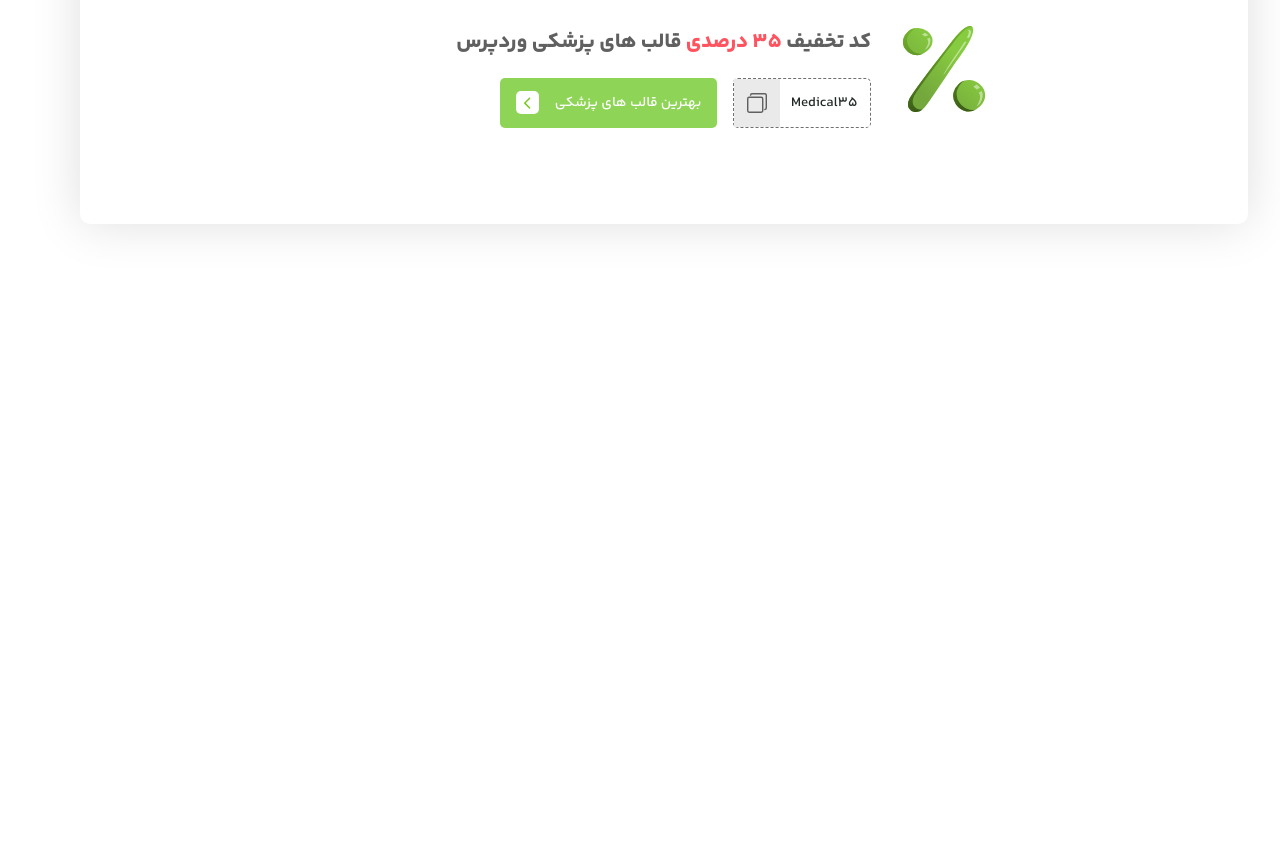
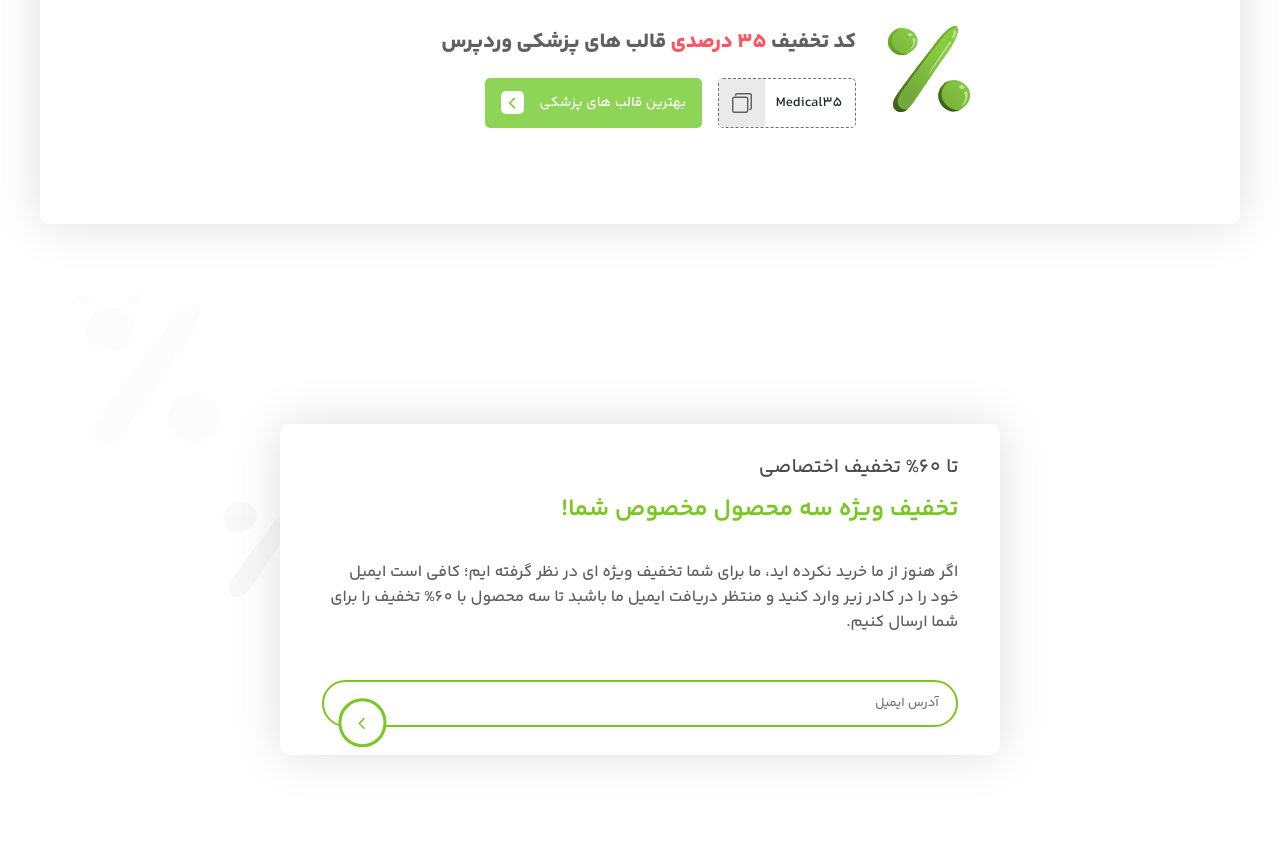
Before and after one commit to DedPip/zhaket-landing-clone, a plain HTML site: page index.html in a window 1280 px wide. Shown: the part 3550-4416 px from the top of the page. Before the commit the page ends 3834 px from the top, so only its background shows below. Drawn offline with Linux system fonts and the light colour scheme.

Commit message:
Add special discount section

```diff
--- a/assets/css/general.css
+++ b/assets/css/general.css
@@ -32,6 +32,10 @@ button {
     cursor: pointer;
 }
 
-li, ul {
+li, ul{
     all: unset;
 }
+
+input {
+    all: unset;
+}
--- a/assets/css/main.css
+++ b/assets/css/main.css
@@ -639,7 +639,7 @@ main {
     display: flex;
     justify-content: center;
     width: 100%;
-    padding: 5rem 2rem 3.75rem 5rem;
+    padding: 5rem 2rem 5rem 2rem;
     background-image: url(../imgs/productsBG.svg);
 
 }
@@ -665,13 +665,13 @@ main {
     transform: translate(-50%, -50%);
 }
 
-.discount-absolute-area .absolute-container {
+.discount-absolute-area .absolute-content {
     border-radius: 5px;
     background-color: #FF4B56;
     padding: 1rem 2rem;
 }
 
-.absolute-container span {
+.absolute-content span {
     font-size: 1.375rem;
     color: white;
     font-weight: 400;
@@ -784,3 +784,84 @@ main {
     padding: 0rem 1rem;
     gap: 1rem;
 }
+
+.special-discount-container {
+    background-image: url(../imgs/productsBG.svg);
+    width: 100%;
+    display: flex;
+    justify-content: center;
+    align-items: center;
+    padding: 7.5rem 0rem 6.9rem;
+}
+
+.special-discount-content {
+    max-width: 1200px;
+    width: 100%;
+    display: flex;
+    justify-content: center;
+    align-items: center;
+}
+
+.special-discount-content .content {
+    width: 60%;
+    display: flex;
+    flex-direction: column;
+    background-color: white;
+    box-shadow: 0 0 50px rgba(0, 0, 0, .13);
+    padding: 1.8rem 2.6rem;
+    border-radius: 10px;
+    gap: 2rem;
+}
+
+.special-discount-content .content .heading {
+    display: flex;
+    flex-direction: column;
+    gap: .5rem;
+}
+
+.special-discount-content .content .heading span {
+    font-size: 1.24rem;
+    font-weight: 400;
+    color: #4b4b4b;
+}
+
+.special-discount-content .content .heading h2 {
+    font-size: 1.5rem;
+    color: #79c821;
+    font-weight: 500;
+}
+
+.special-discount-content .content p {
+    font-size: 1rem;
+    color: #5e5e5e;
+    text-align: right;
+}
+
+.special-discount-content .content .email-input-container {
+    display: flex;
+    flex-direction: row;
+    justify-content: space-between;
+    align-items: center;
+    border: 2px solid #79c821;
+    border-radius: 50px;
+    padding: 0rem 1.1rem;
+    position: relative;
+    margin-top: .8rem;
+}
+
+.email-input-container input {
+    font-size: .8rem;
+    padding: .7rem 0rem;
+}
+
+.email-input-container a {
+    display: flex;
+    align-items: center;
+    border: 3px solid #79c821;
+    border-radius: 50px;
+    padding: .6rem;
+    position: absolute;
+    left: 0;
+    transform: translate(30%, 40%);
+    background-color: #fff;
+}
--- a/index.html
+++ b/index.html
@@ -425,10 +425,29 @@
           </div>
         </div>
         <div class="discount-absolute-area">
-          <div class="absolute-container">
-            <div class="absolute-content">
-              <span>تخفیف گروهی سه‌شنبه بازار</span>
-            </div>
+          <div class="absolute-content">
+            <span>تخفیف گروهی سه‌شنبه بازار</span>
+          </div>
+        </div>
+      </div>
+    </section>
+
+    <section class="special-discount-container">
+      <div class="special-discount-content">
+        <div class="content">
+
+          <div class="heading">
+            <span>تا 60% تخفیف اختصاصی</span>
+            <h2>تخفیف ویژه سه محصول مخصوص شما!</h2>
+          </div>
+
+          <p>اگر هنوز از ما خرید نکرده اید، ما برای شما تخفیف ویژه ای در نظر گرفته ایم؛ کافی است ایمیل خود را در کادر زیر وارد کنید و منتظر دریافت ایمیل ما باشبد تا سه محصول با 60% تخفیف را برای شما ارسال کنیم.</p>
+
+          <div class="email-input-container">
+            <input type="text" placeholder="آدرس ایمیل">
+            <a>
+              <img src="./assets/imgs/cta-arrow-green.svg" alt="">
+            </a>
           </div>
         </div>
       </div>
```
